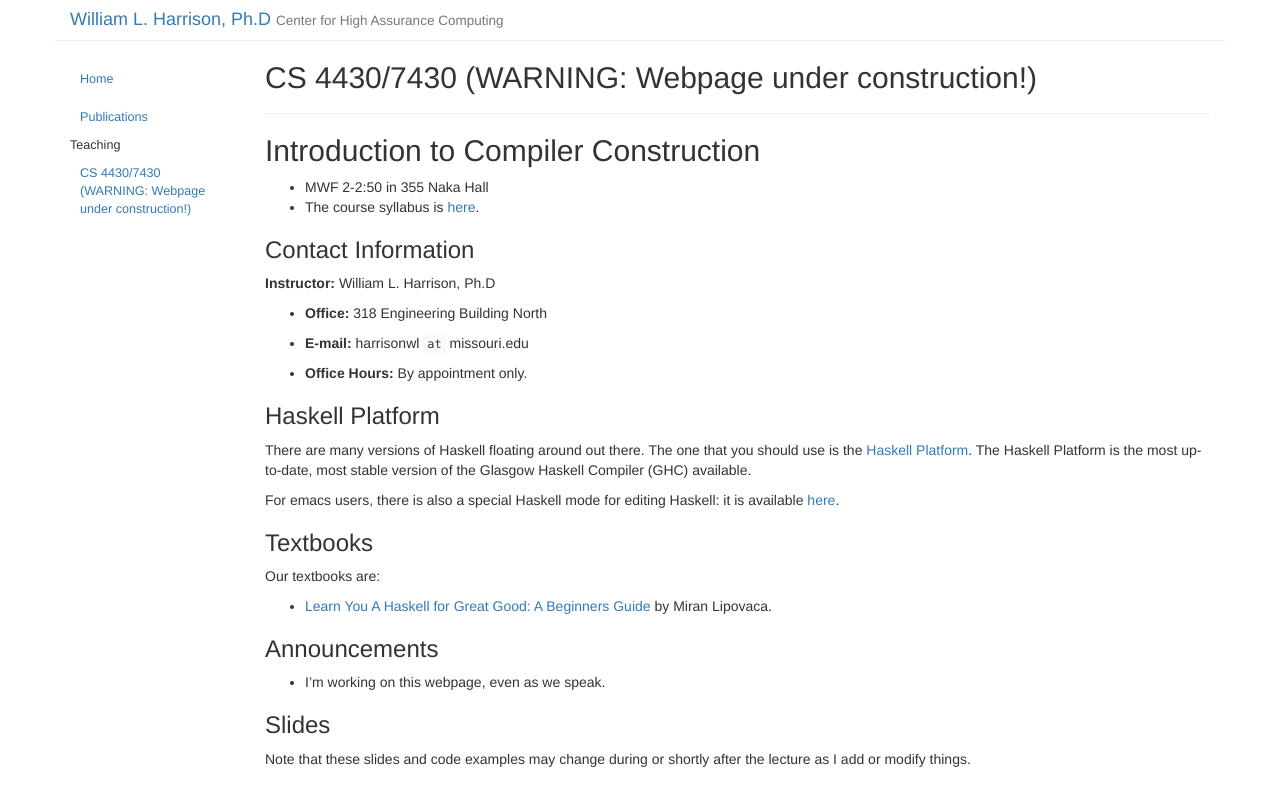
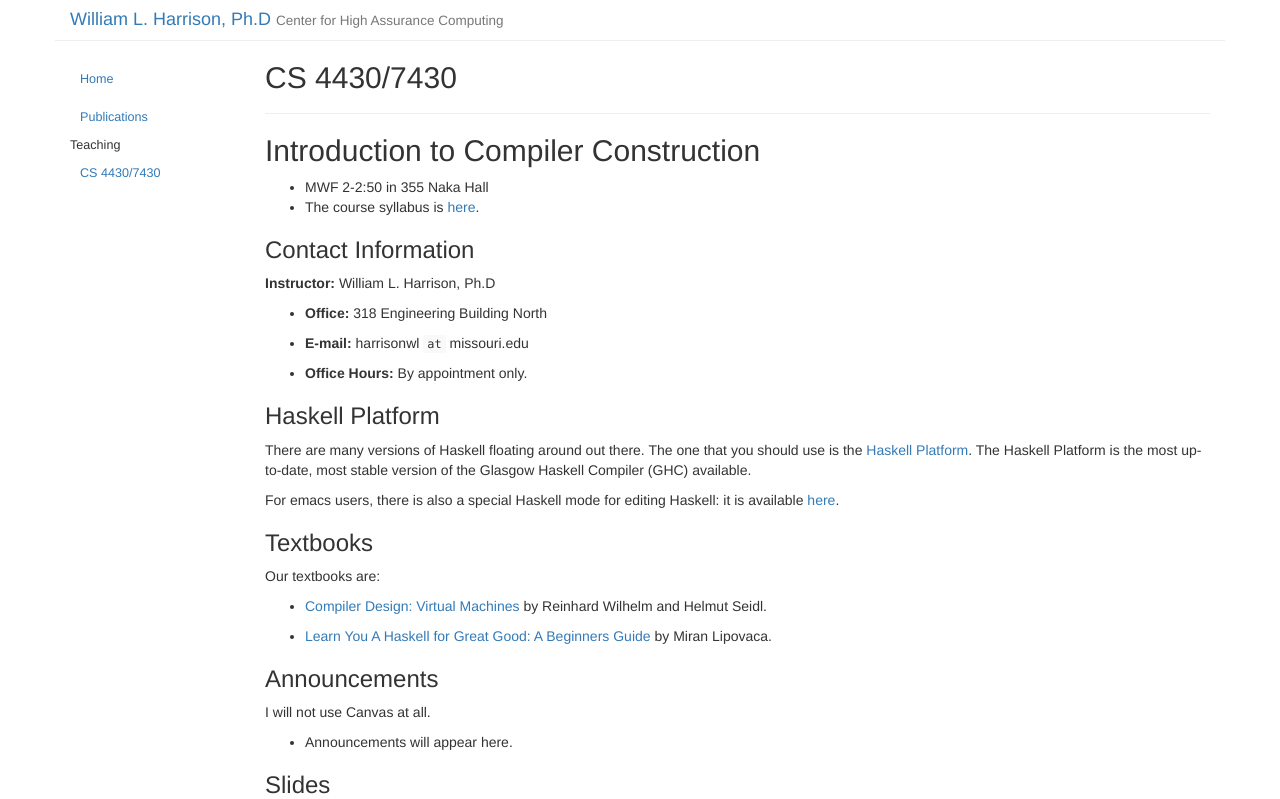
Before and after one commit to harrisonwl/harrisonwl.github.io, a Jekyll site: the page built from _posts/2019-01-15-4430.md, in a window 1280 px wide. Shown: the top 799 px of the page. Built offline with Jekyll 4.4.1, drawn with Linux system fonts in a browser that asks for light colours; grey boxes are pictures that could not be loaded.

Commit message:
new website for 4430

```diff
--- a/_posts/2019-01-15-4430.md
+++ b/_posts/2019-01-15-4430.md
@@ -1,6 +1,6 @@
 ---
 layout: page
-title: "CS 4430/7430 (WARNING: Webpage under construction!)"
+title: "CS 4430/7430"
 category: doc
 date: 2016-07-27 15:32:00
 order: 3
@@ -9,7 +9,7 @@ order: 3
 ## Introduction to Compiler Construction
 
 * MWF 2-2:50 in 355 Naka Hall
-* The course syllabus is <a href="https://harrisonwl.github.io/assets/courses/compilers/spring2017/admin/4430-syllabus.pdf">here</a>.
+* The course syllabus is <a href="https://harrisonwl.github.io/assets/courses/compilers/spring2019/admin/4430-syllabus.pdf">here</a>.
 
 ### Contact Information
 
@@ -34,13 +34,17 @@ For emacs users, there is also a special Haskell mode for editing Haskell: it is
 
 Our textbooks are:
 
+* <a href="https://www.amazon.com/Compiler-Design-Machines-Reinhard-Wilhelm/dp/3642149081/ref=sr_1_1?s=books&ie=UTF8&qid=1548255410&sr=1-1">Compiler Design: Virtual Machines</a> by Reinhard Wilhelm and Helmut Seidl.
+
 * <a href="http://learnyouahaskell.com">Learn You A Haskell for Great Good: A Beginners Guide</a> by Miran Lipovaca.
 
 
 ### Announcements
 
-* I'm working on this webpage, even as we speak.
+I will not use Canvas at all.
+
+* Announcements will appear here.
 
 ### Slides
 
-Note that these slides and code examples may change during or shortly after the lecture as I add or modify things.
+* Note that these slides and code examples may change during or shortly after the lecture as I add or modify things.
```
